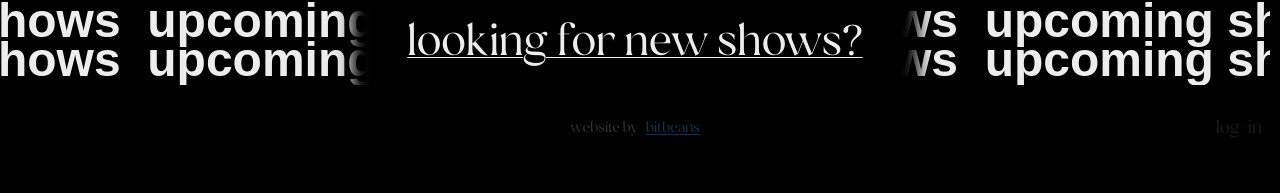
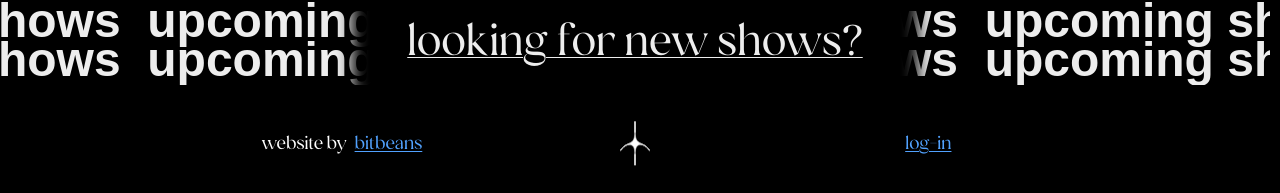
Before and after one commit to bitofbeans/nextVlonely, a Next.js app: page /archive in a window 1280 px wide. Shown: the part 1011-1204 px from the top of the page. Before the commit the page ends 1160 px from the top, so only its background shows below. Built offline with nearby package versions, Linux system fonts and the light colour scheme; no server answers; the database is empty; a web font is replaced by a local one.

Commit message:
update footer & fix sizing

```diff
--- a/app/archive/ShowCard.tsx
+++ b/app/archive/ShowCard.tsx
@@ -19,7 +19,7 @@ export default async function ShowCard({show, poster, artists}: ShowWithArtists
                 </div>
                 <Image className="border border-gray-700" width={250} height={500} alt="" src={poster ? await getMediaUrl(poster.objectKey) : "/SVG/placeholderPoster.svg"} />
             </div>
-            <h1 className="px-4 py-3 text-5xl font-harmond font-black text-center">
+            <h1 className="px-4 py-3 text-3xl sm:text-5xl font-harmond font-black text-center">
                 {show.title}
             </h1>
         </Link>
--- a/app/layout.tsx
+++ b/app/layout.tsx
@@ -1,6 +1,7 @@
 import "./globals.css";
 import type { Metadata } from "next";
 import Link from "next/link";
+import Image from "next/image"
 import localFont from 'next/font/local'
 import Nav from "./components/NavBar";
 import { EditModeProvider } from "./components/EditModeProvider";
@@ -69,14 +70,19 @@ export const metadata: Metadata = {
 
 function Footer() {
     return (
-        <div className='mt-5 grid grid-cols-5 w-full text-s place-items-center '>
-            <div className="col-start-3 min-w-max text-white/20">
-                website by <a className="pl-1 underline decoration-1 underline-offset-2 text-blue-400/30" href="https://bitbeans.me">bitbeans</a>
+      <div className="flex w-full justify-center py-9">
+            <div className="grid grid-cols-3 place-items-center w-full max-w-220 items-center text-center text-xl font-elgoc text/">
+                <div className="w-full text-white inline-block">
+                    website by <a className="inline pl-1 underline decoration-1 underline-offset-2 text-blue-400" href="https://bitbeans.me">bitbeans</a>
+                </div>
+
+                <Image className='h-auto rotate-180' src='/SVG/verticalStar.svg' alt="star" width={30} height={44.36} />
+
+                <Link className=" p-2 text-blue-400 underline decoration-1 underline-offset-2" href="/admin">log-in</Link>
+
             </div>
-            <div className='w-full flex justify-end col-start-5'>
-                <Link className="text-xl text-white/10 p-2" href="/admin">log-in</Link>
-            </div>
-        </div>
+    </div>
+
     )
 }
 
--- a/app/show/[slug]/Gallery.tsx
+++ b/app/show/[slug]/Gallery.tsx
@@ -17,7 +17,7 @@ export default async function Gallery({ showID }: { showID: number }) {
             {galleryPhotos.length > 0 ? (
                 <GalleryPhotos photos={galleryPhotos} />
             ) : (
-                <div className="my-20 text-3xl">
+                <div className="my-20 text-3xl text-center">
                     no photos yet...
                 </div>
             )}
```
Also changed, not shown: 1 other file (tests, documents, lock files or other folders).
